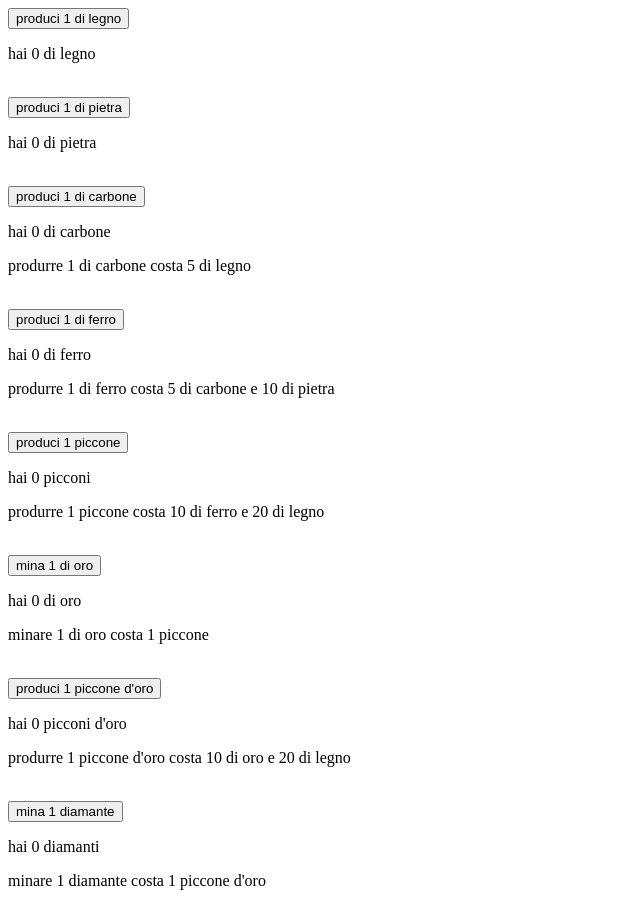
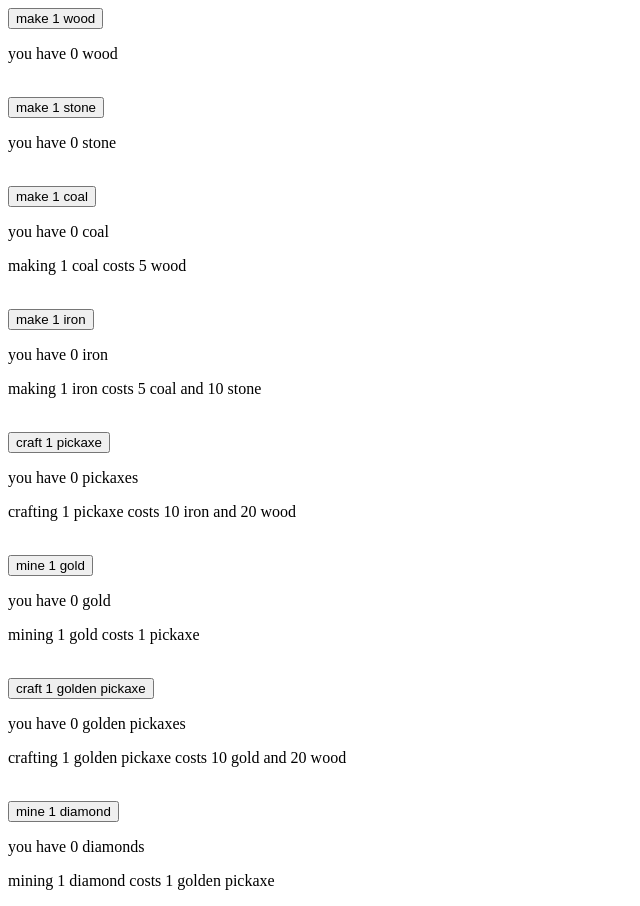
Before and after one commit to legend420/crafting-game, a plain HTML site: page index.html in a window 1280 px wide. Shown: the whole page, without its empty margins (0-640 px from the left). Drawn offline with Linux system fonts and the light colour scheme.

Commit message:
Update index.html

```diff
--- a/index.html
+++ b/index.html
@@ -1,35 +1,36 @@
+
 <html>
 </head>
 <body>
-   <button  onclick="tap1()"> produci 1 di legno </button>
-    <p id="quantita_legno"> hai 0 di legno</p>
+   <button  onclick="tap1()"> make 1 wood </button>
+    <p id="quantita_legno"> you have 0 wood</p>
     <br>
-    <button  onclick="tap2()"> produci 1 di pietra </button>
-    <p id="quantita_pietra"> hai 0  di pietra</p>
+    <button  onclick="tap2()"> make 1 stone </button>
+    <p id="quantita_pietra"> you have 0 stone</p>
     <br>
-    <button  onclick="tap3()"> produci 1 di carbone</button>
-    <p id="quantita_carbone"> hai 0  di carbone</p>
-    <p>produrre 1 di carbone costa 5 di legno </p>
+    <button  onclick="tap3()"> make 1 coal</button>
+    <p id="quantita_carbone"> you have 0 coal</p>
+    <p>making  1 coal costs 5 wood </p>
     <br>
-    <button  onclick="tap4()"> produci 1 di ferro</button>
-    <p id="quantita_ferro"> hai 0  di ferro</p>
-    <p>produrre 1 di ferro costa 5 di carbone e 10 di pietra </p>
+    <button  onclick="tap4()"> make 1 iron</button>
+    <p id="quantita_ferro"> you have 0 iron</p>
+    <p>making 1 iron costs 5 coal and 10 stone </p>
     <br>
-    <button  onclick="tap5()"> produci 1 piccone</button>
-    <p id="quantita_picconi"> hai 0  picconi</p>
-    <p>produrre 1  piccone costa 10 di ferro e 20 di legno </p>
+    <button  onclick="tap5()"> craft 1 pickaxe</button>
+    <p id="quantita_picconi"> you have 0  pickaxes</p>
+    <p>crafting  1  pickaxe costs 10 iron and 20 wood </p>
     <br>
-    <button  onclick="tap6()"> mina 1 di oro</button>
-    <p id="quantita_oro"> hai 0  di oro</p>
-    <p>minare 1  di oro costa 1 piccone</p>
+    <button  onclick="tap6()"> mine 1 gold</button>
+    <p id="quantita_oro"> you have 0 gold</p>
+    <p>mining 1 gold costs 1 pickaxe</p>
     <br>
-    <button  onclick="tap7()"> produci 1 piccone d'oro</button>
-    <p id="quantita_picconi_oro"> hai 0  picconi d'oro</p>
-    <p>produrre 1  piccone d'oro costa 10 di oro e 20 di legno </p>
+    <button  onclick="tap7()"> craft 1 golden pickaxe</button>
+    <p id="quantita_picconi_oro"> you have 0 golden pickaxes</p>
+    <p>crafting 1 golden pickaxe costs 10 gold and 20 wood </p>
     <br>
-    <button  onclick="tap8()"> mina 1 diamante</button>
-    <p id="quantita_diamanti"> hai 0  diamanti</p>
-    <p>minare 1 diamante costa 1 piccone d'oro</p>
+    <button  onclick="tap8()"> mine 1 diamond</button>
+    <p id="quantita_diamanti"> you have 0 diamonds</p>
+    <p>mining 1 diamond costs 1 golden pickaxe</p>
 
 
 
@@ -39,12 +40,12 @@
     var legno = 0;
 function tap1() {
     legno++;
-    document.getElementById("quantita_legno").textContent = "hai " + legno + " di legno";
+    document.getElementById("quantita_legno").textContent = "you have " + legno + " wood";
 }
 var pietra = 0;
 function tap2() {
     pietra++;
-    document.getElementById("quantita_pietra").textContent = "hai " + pietra + " di pietra";
+    document.getElementById("quantita_pietra").textContent = "you have " + pietra + " stone";
 }
 var carbone = 0;
 function tap3() {
@@ -52,7 +53,7 @@ function tap3() {
         legno = legno - 5;
         carbone++
     }
-    document.getElementById("quantita_carbone").textContent = "hai " + carbone + "  di carbone";
+    document.getElementById("quantita_carbone").textContent = "you have " + carbone + "  coal";
 }
 var ferro = 0;
 function tap4() {
@@ -61,7 +62,7 @@ function tap4() {
         pietra = pietra  - 10;
         ferro++
     }
-    document.getElementById("quantita_ferro").textContent = "hai " + ferro + "  di ferro";
+    document.getElementById("quantita_ferro").textContent = "you have " + ferro + "  iron";
 }
 var picconi = 0;
 function tap5() {
@@ -70,7 +71,7 @@ function tap5() {
         legno = legno  - 10;
         picconi++
     }
-    document.getElementById("quantita_picconi").textContent = "hai " + picconi + " picconi";
+    document.getElementById("quantita_picconi").textContent = "you have " + picconi + " pickaxes";
 }
 var oro = 0;
 function tap6() {
@@ -78,7 +79,7 @@ function tap6() {
         picconi = picconi - 1;
         oro++
     }
-    document.getElementById("quantita_oro").textContent = "hai " + oro + " di oro";
+    document.getElementById("quantita_oro").textContent = "you have " + oro + " gold";
 }
 var picconi_oro = 0;
 function tap7() {
@@ -87,7 +88,7 @@ function tap7() {
         legno = legno  - 10;
         picconi_oro++
     }
-    document.getElementById("quantita_picconi_oro").textContent = "hai " + picconi_oro + " picconi d'oro";
+    document.getElementById("quantita_picconi_oro").textContent = "you have " + picconi_oro + " golden pickaxes";
 }
 var diamanti = 0;
 function tap7() {
@@ -95,7 +96,7 @@ function tap7() {
         picconi_oro = picconi_oro - 10;
         diamanti++
     }
-    document.getElementById("quantita_diamanti").textContent = "hai " + diamanti + " diamanti";
+    document.getElementById("quantita_diamanti").textContent = "you have " + diamanti + " diamonds";
 }
     </script>
 
```
